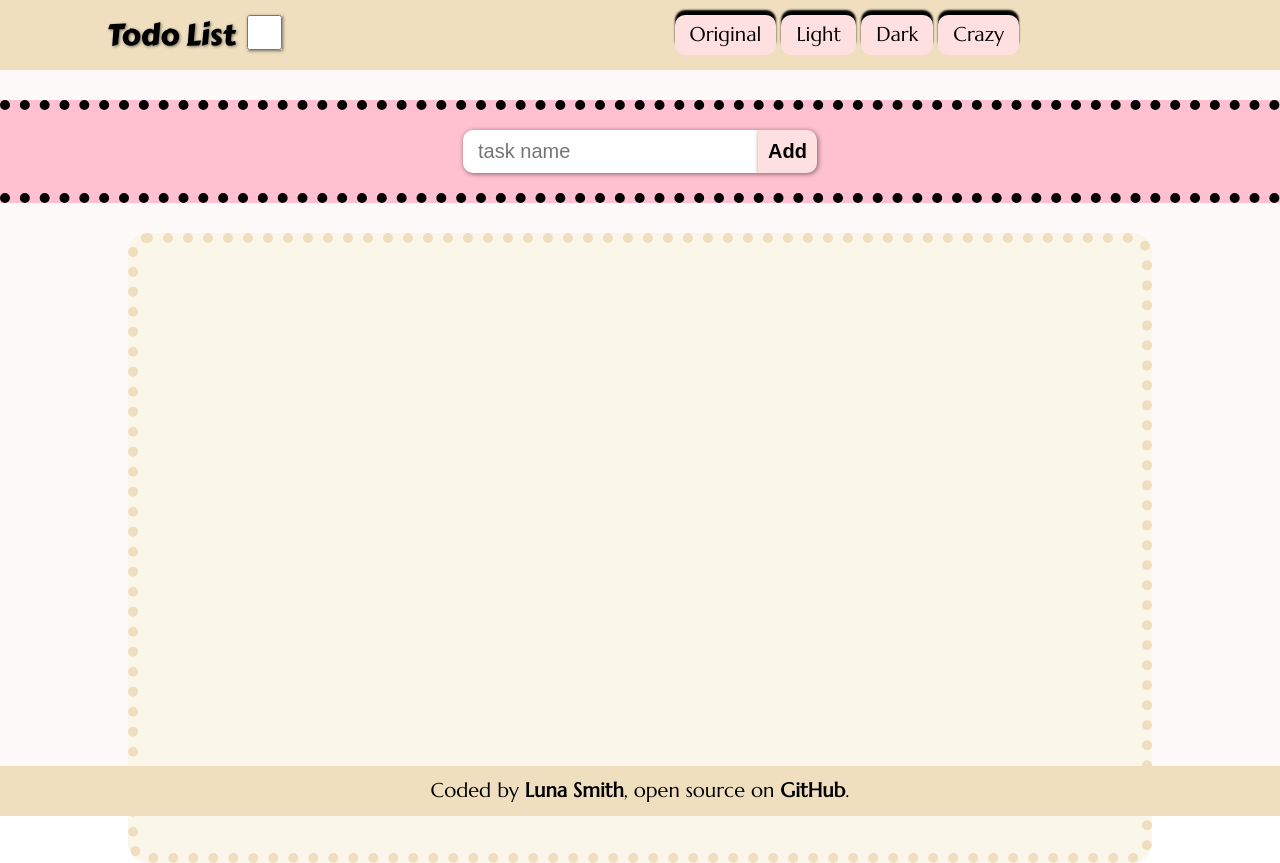
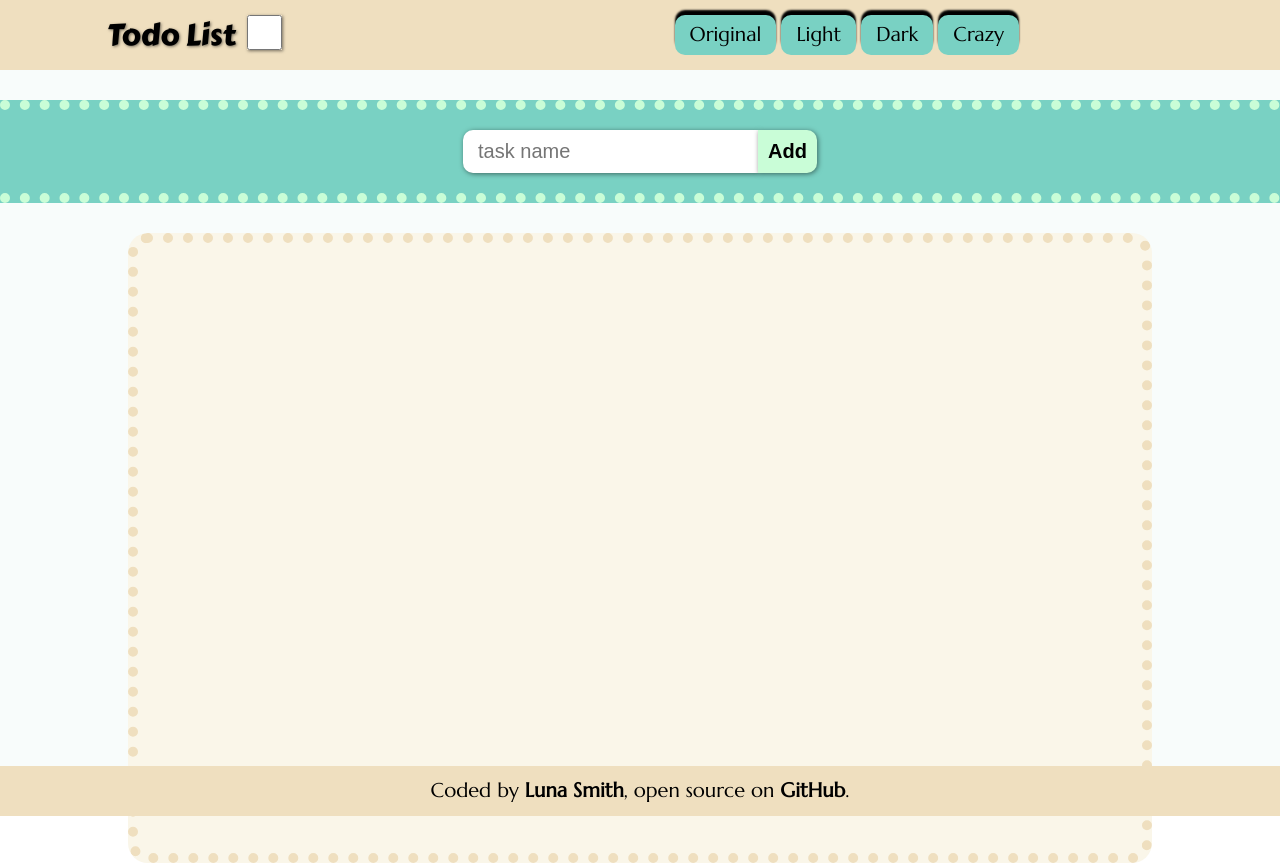
Before and after one commit to Lu-Smith/my_todo_list_react_typescript_redux, a React (Create React App) app: page / in a window 1280 px wide. Built offline with nearby package versions, Linux system fonts and the light colour scheme; the HTML template or start-up script is replaced by a standard one.

Commit message:
Updated styled.ts

```diff
--- a/src/App.tsx
+++ b/src/App.tsx
@@ -3,6 +3,7 @@ import './App.css';
 import Footer from './app/components/Footer';
 import Header from './app/components/Header';
 import Main from './app/components/Main';
+
 
 const App: FC = () => {
   return (
--- a/src/app/components/styles/AddedTasks.styled.ts
+++ b/src/app/components/styles/AddedTasks.styled.ts
@@ -4,7 +4,7 @@ import styled from 'styled-components';
 export const AddedTasksContainer = styled.div`
 
  background: ${props =>
-  props.theme === "original" ? "#ffe0e0" :
+  props.theme === "original" ? "#79d1c3" :
   props.theme === "light" ? "white" :
   props.theme === "dark" ? "black" : "#7cbd1e"};
  padding: 10px 0;
@@ -69,7 +69,7 @@ export const Button = styled.button`
 
     &:hover {
         color: ${props =>
-           props.theme === "original" ? "#ffc0d0" :
+           props.theme === "original" ? "#c9fdd7" :
            props.theme === "light" ? "#929aab" :
            props.theme === "dark" ? "#efdfbf" : "#fd0054"};
 
--- a/src/app/components/styles/Header.styled.ts
+++ b/src/app/components/styles/Header.styled.ts
@@ -31,7 +31,7 @@ padding: 5px 15px;
 line-height: 30px;
 transition: all 200ms ease-in-out;
 background-color: ${props =>
-props.theme === "original" ? "#ffe0e0" :
+props.theme === "original" ? "#79d1c3" :
 props.theme === "light" ? "#f9f6f7" :
 props.theme === "dark" ? "black" : "orange"};
 border-radius: 10px;
--- a/src/app/components/styles/Main.styled.ts
+++ b/src/app/components/styles/Main.styled.ts
@@ -3,7 +3,7 @@ import styled from 'styled-components';
 
 export const MainContainer = styled.div`
  background-color: ${props =>
- props.theme === "original" ? "#fffafa" :
+ props.theme === "original" ? "#f8fcfb" :
  props.theme === "light" ? "#f9f6f7" :
  props.theme === "dark" ? "black" : "orange"};
  color: ${props =>
@@ -19,15 +19,15 @@ export const MainContainer = styled.div`
 export const NewTask = styled.div`
   margin-top: 20px;
   background: ${props =>
-   props.theme === "original" ? "#ffc0d0" :
+   props.theme === "original" ? "#79d1c3" :
    props.theme === "light" ? "#ffe8d6" :
    props.theme === "dark" ? "#5f1854" : "#5e227f"};
   border-top: 10px dotted ${props =>
-   props.theme === "original" ? "black" :
+   props.theme === "original" ? "#c9fdd7" :
    props.theme === "light" ? "#ffffff" :
    props.theme === "dark" ? "black" : "#7cbd1e"};
   border-bottom: 10px dotted ${props =>
-   props.theme === "original" ? "black" :
+   props.theme === "original" ? "#c9fdd7" :
    props.theme === "light" ? "#ffffff" :
    props.theme === "dark" ? "black" : "#d22780"};
   padding: 20px 0;
@@ -52,7 +52,7 @@ export const Button = styled.button`
  font-weight: 600;
  cursor: pointer;
  background: ${props =>
-  props.theme === "original" ? "#ffe0e0" :
+  props.theme === "original" ? "#c9fdd7" :
   props.theme === "light" ? "#f9f6f7" :
   props.theme === "dark" ? "black" : "#d22780"};
  color: ${props =>
```
